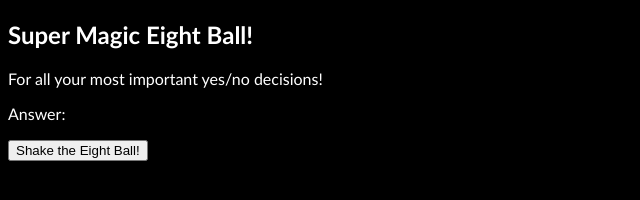
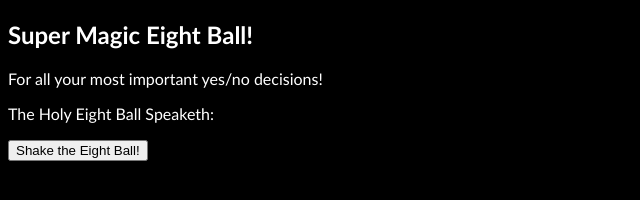
Before and after one commit to depthstar/magic-eight-ball, a website: page eight-ball.html in a window 1280 px wide. Shown: the whole page, without its empty margins (0-640 px from the left). Drawn offline with Linux system fonts and the light colour scheme.

Commit message:
New default "answer"

```diff
--- a/eight-ball.html
+++ b/eight-ball.html
@@ -12,7 +12,7 @@
     </div>
     <div id="eightball">
         <script src="magic-eight-ball.js"></script>
-        <p id="answer">Answer: </p>
+        <p id="answer">The Holy Eight Ball Speaketh: </p>
         <button onclick="shakeEightBall()">Shake the Eight Ball!</button>
     </div>
 </body>
```
